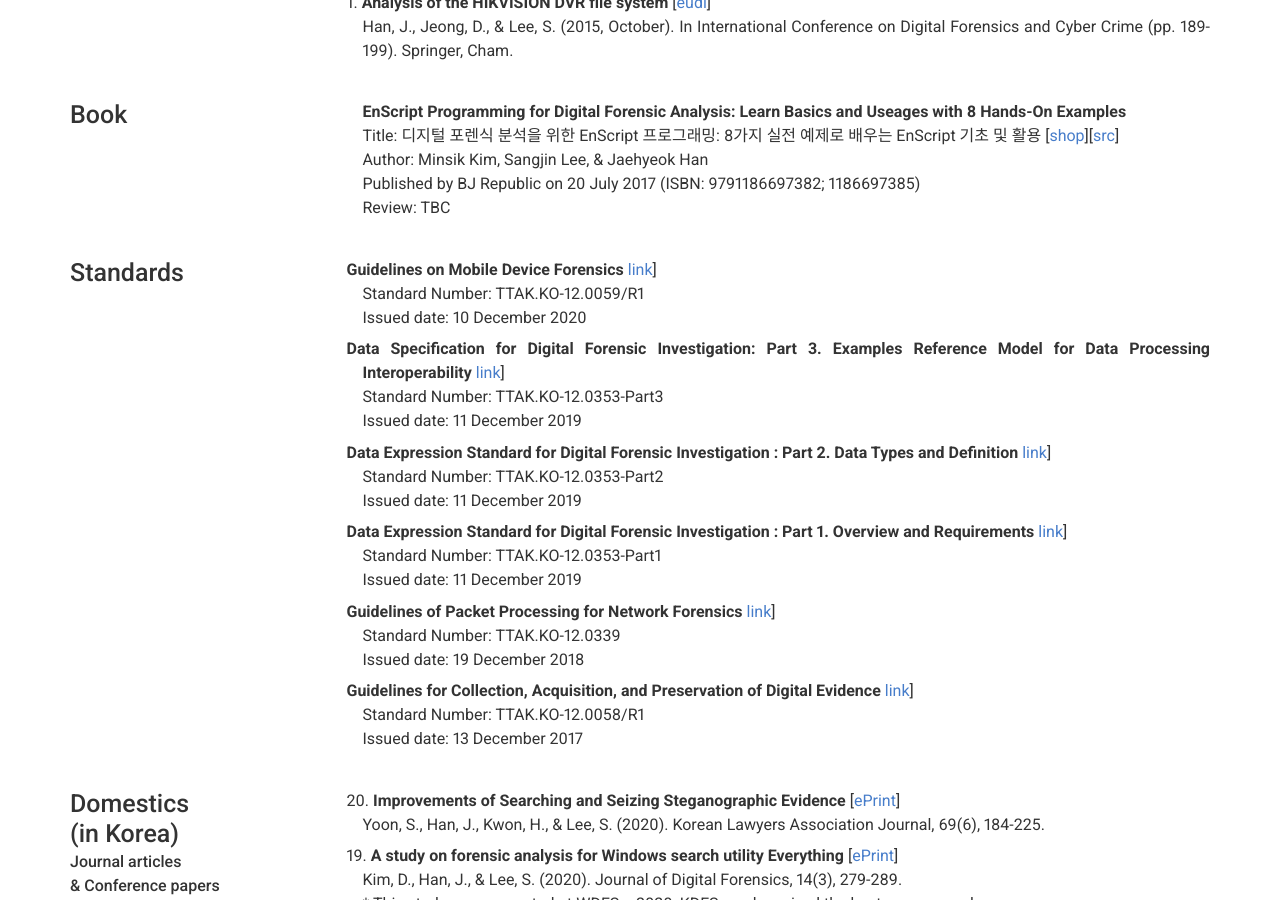
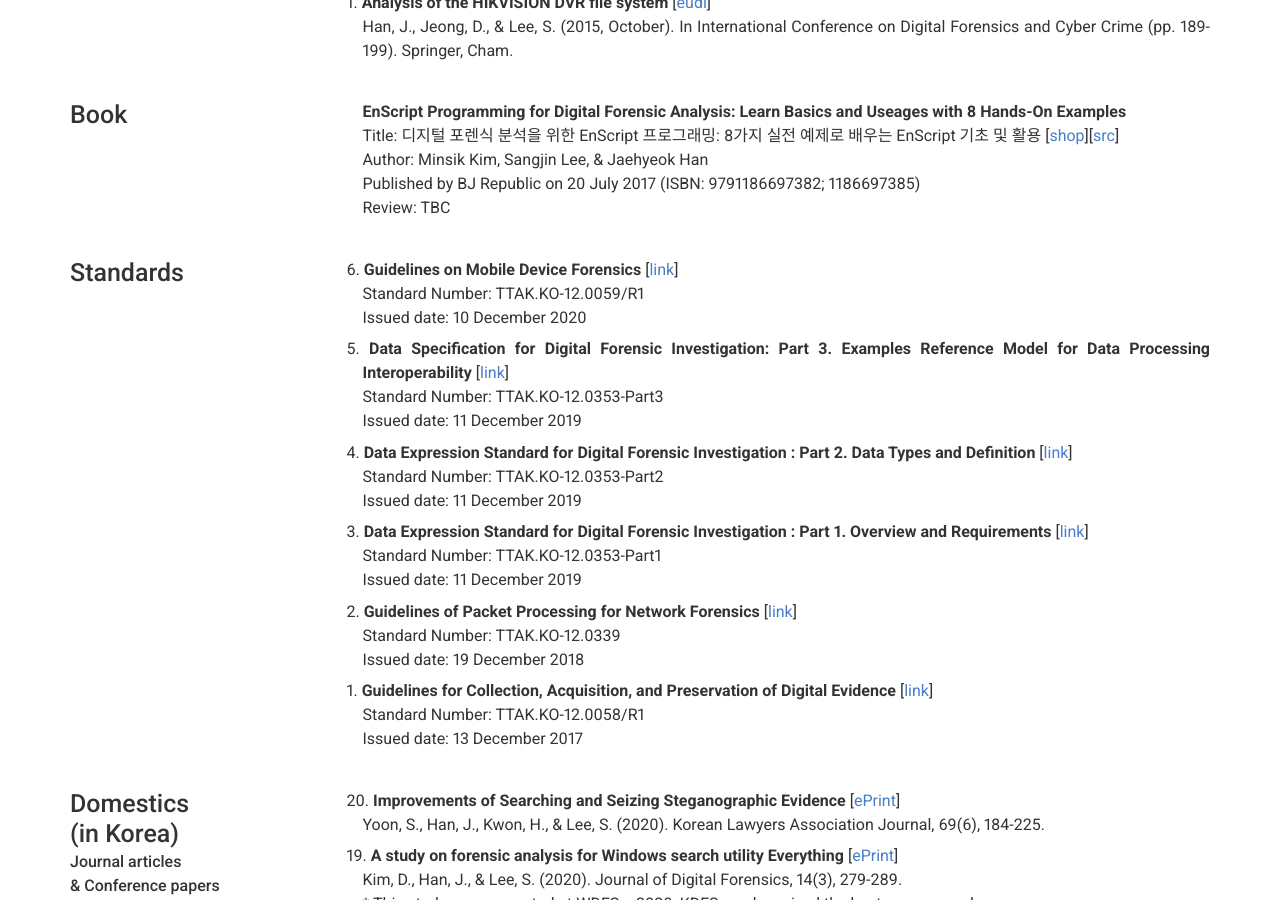
Before and after one commit to JaehyeokHan/jaehyeokhan.github.io, a Jekyll site: the page built from index.md, in a window 1280 px wide and 900 px high, scrolled down 3319 px. Built offline with Jekyll 4.4.1, drawn with Linux system fonts in a browser that asks for light colours; nearby versions of some CDN libraries.

Commit message:
Update _config.yml

```diff
--- a/_config.yml
+++ b/_config.yml
@@ -210,22 +210,22 @@ content:
       - layout: left
         title: Standards
         description: | # this will include new lines to allow paragraphs
-          <p style="text-indent: -1em;"><b>Guidelines on Mobile Device Forensics</b> <A href = "http://www.tta.or.kr/eng/new/standardization/eng_ttastddesc.jsp?stdno=TTAK.KO-12.0059/R1" target = "top">link</A>]
+          <p style="text-indent: -1em;">6. <b>Guidelines on Mobile Device Forensics</b> [<A href = "http://www.tta.or.kr/eng/new/standardization/eng_ttastddesc.jsp?stdno=TTAK.KO-12.0059/R1" target = "top">link</A>]
           <br>Standard Number: TTAK.KO-12.0059/R1
           <br>Issued date: 10 December 2020</p>
-          <p style="text-indent: -1em;"><b>Data Specification for Digital Forensic Investigation: Part 3. Examples Reference Model for Data Processing Interoperability</b> <A href = "http://www.tta.or.kr/eng/new/standardization/eng_ttastddesc.jsp?stdno=TTAK.KO-12.0353-Part3" target = "top">link</A>]
+          <p style="text-indent: -1em;">5. <b>Data Specification for Digital Forensic Investigation: Part 3. Examples Reference Model for Data Processing Interoperability</b> [<A href = "http://www.tta.or.kr/eng/new/standardization/eng_ttastddesc.jsp?stdno=TTAK.KO-12.0353-Part3" target = "top">link</A>]
           <br>Standard Number: TTAK.KO-12.0353-Part3
           <br>Issued date: 11 December 2019</p>
-          <p style="text-indent: -1em;"><b>Data Expression Standard for Digital Forensic Investigation : Part 2. Data Types and Definition</b> <A href = "http://www.tta.or.kr/eng/new/standardization/eng_ttastddesc.jsp?stdno=TTAK.KO-12.0353-Part2" target = "top">link</A>]
+          <p style="text-indent: -1em;">4. <b>Data Expression Standard for Digital Forensic Investigation : Part 2. Data Types and Definition</b> [<A href = "http://www.tta.or.kr/eng/new/standardization/eng_ttastddesc.jsp?stdno=TTAK.KO-12.0353-Part2" target = "top">link</A>]
           <br>Standard Number: TTAK.KO-12.0353-Part2
           <br>Issued date: 11 December 2019</p>
-          <p style="text-indent: -1em;"><b>Data Expression Standard for Digital Forensic Investigation : Part 1. Overview and Requirements</b> <A href = "http://www.tta.or.kr/eng/new/standardization/eng_ttastddesc.jsp?stdno=TTAK.KO-12.0353-Part1" target = "top">link</A>]
+          <p style="text-indent: -1em;">3. <b>Data Expression Standard for Digital Forensic Investigation : Part 1. Overview and Requirements</b> [<A href = "http://www.tta.or.kr/eng/new/standardization/eng_ttastddesc.jsp?stdno=TTAK.KO-12.0353-Part1" target = "top">link</A>]
           <br>Standard Number: TTAK.KO-12.0353-Part1
           <br>Issued date: 11 December 2019</p>
-          <p style="text-indent: -1em;"><b>Guidelines of Packet Processing for Network Forensics</b> <A href = "http://www.tta.or.kr/eng/new/standardization/eng_ttastddesc.jsp?stdno=TTAK.KO-12.0339" target = "top">link</A>]
+          <p style="text-indent: -1em;">2. <b>Guidelines of Packet Processing for Network Forensics</b> [<A href = "http://www.tta.or.kr/eng/new/standardization/eng_ttastddesc.jsp?stdno=TTAK.KO-12.0339" target = "top">link</A>]
           <br>Standard Number: TTAK.KO-12.0339
           <br>Issued date: 19 December 2018</p>
-          <p style="text-indent: -1em;"><b>Guidelines for Collection, Acquisition, and Preservation of Digital Evidence</b> <A href = "http://www.tta.or.kr/eng/new/standardization/eng_ttastddesc.jsp?stdno=TTAK.KO-12.0058/R1" target = "top">link</A>]
+          <p style="text-indent: -1em;">1. <b>Guidelines for Collection, Acquisition, and Preservation of Digital Evidence</b> [<A href = "http://www.tta.or.kr/eng/new/standardization/eng_ttastddesc.jsp?stdno=TTAK.KO-12.0058/R1" target = "top">link</A>]
           <br>Standard Number: TTAK.KO-12.0058/R1
           <br>Issued date: 13 December 2017</p>
 
```
